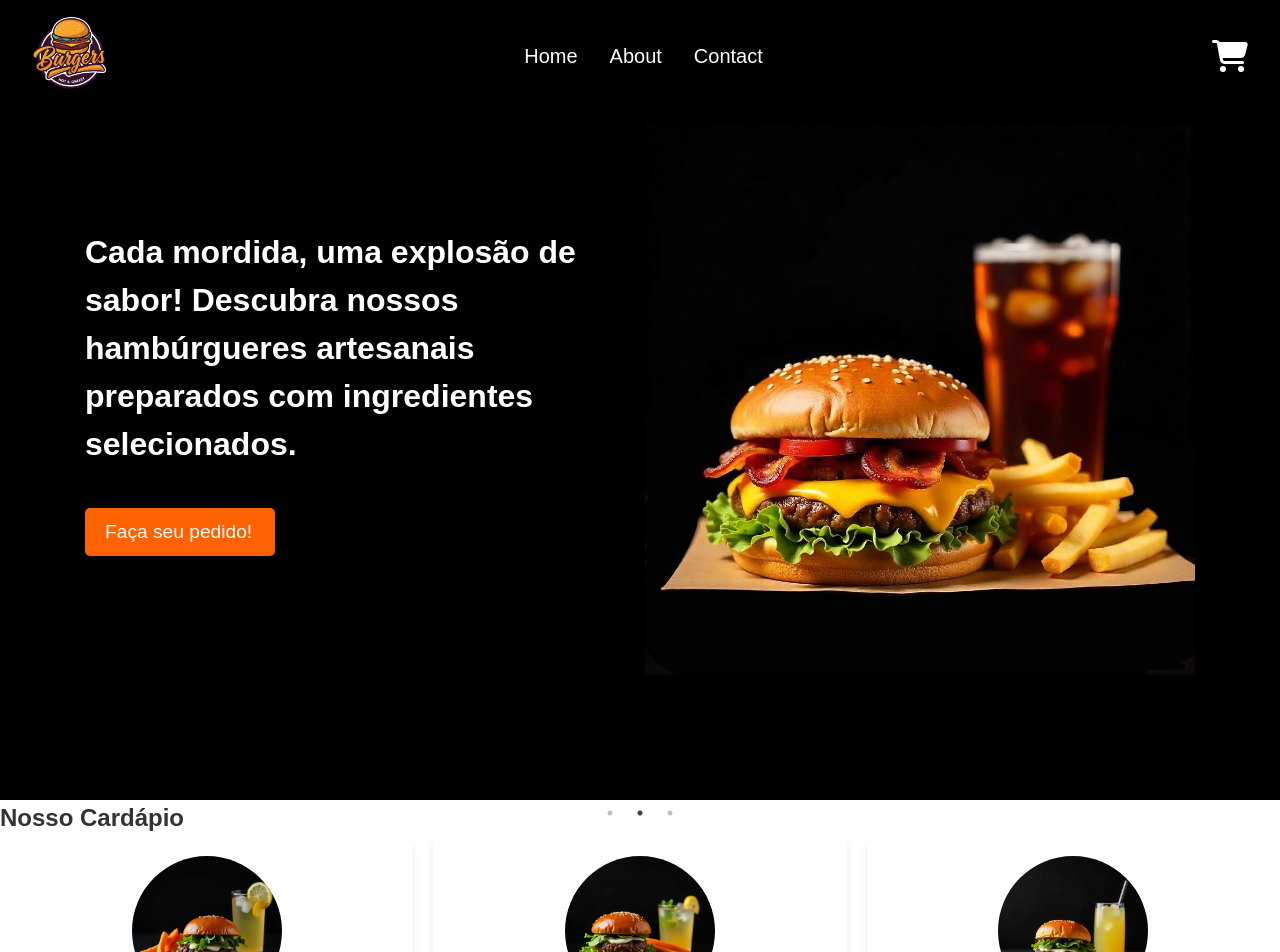
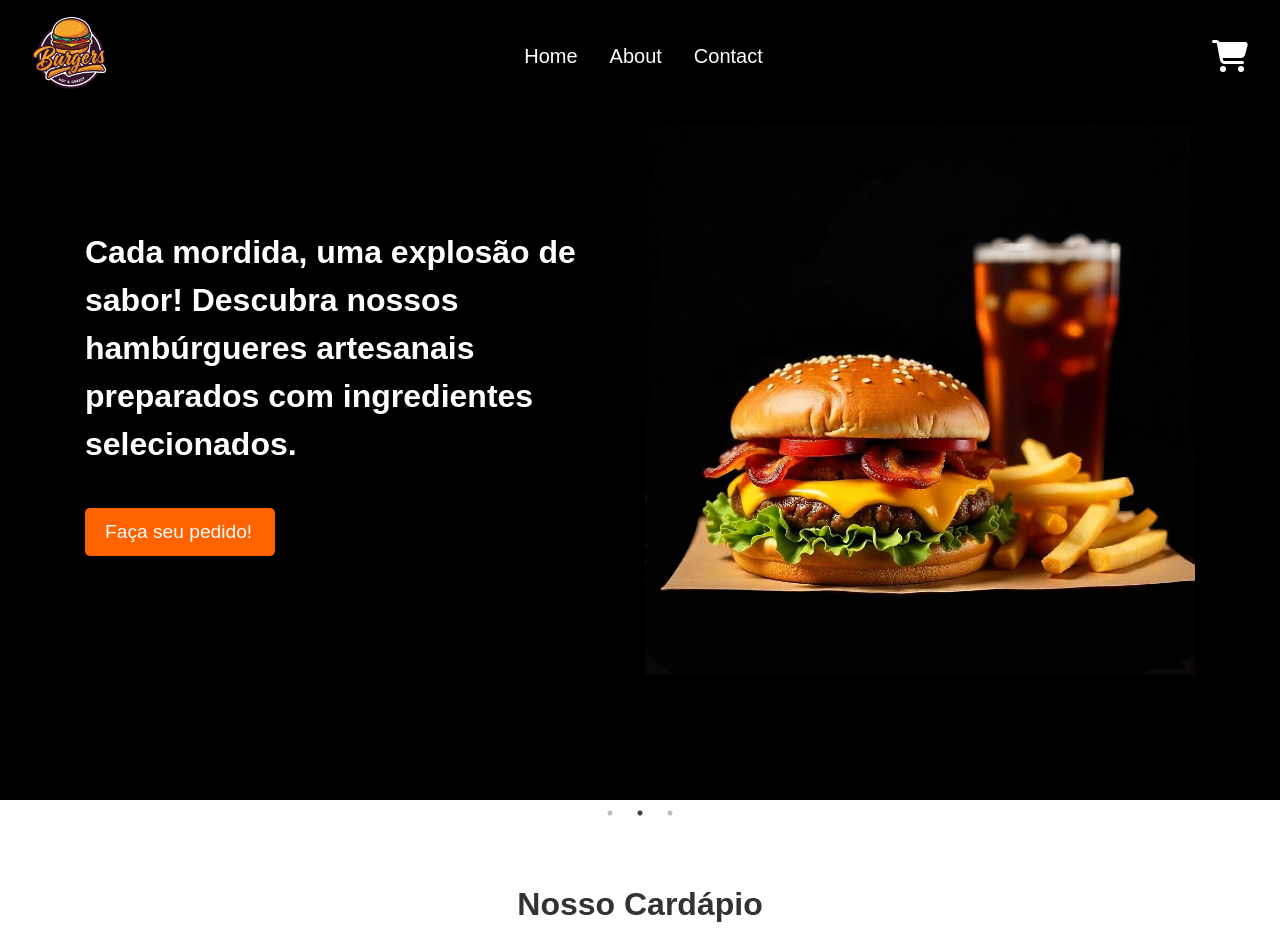
Before and after one commit to ovzm/burgers, a React (Vite) app: page / in a window 1280 px wide. Shown: the top 952 px of the page. Built offline with nearby package versions, Linux system fonts and the light colour scheme.

Commit message:
Commit Grid Home

```diff
--- a/src/Screens/Home/index.jsx
+++ b/src/Screens/Home/index.jsx
@@ -1,16 +1,17 @@
 import CardGrid from "../../components/CardGrid";
 import Carousel from "../../components/Carousel";
 import NavBar from "../../components/NavBar";
+import { SectionCard } from "./style";
 
 export const Home = () => {
   return (
     <div>
       <NavBar />
       <Carousel />
-      <section>
+      <SectionCard>
         <h1>Nosso Cardápio</h1>
-      </section>
-      <CardGrid/>
+        <CardGrid/>
+      </SectionCard>
     </div>
   );
 };
--- a/src/Screens/Home/style.js
+++ b/src/Screens/Home/style.js
@@ -1,16 +1,13 @@
 import styled from "styled-components";
 
-export const CarouselSection = styled.section`
-  height: 100vh;
-  background-color: black;
+export const SectionCard = styled.section`
   display: flex;
+  flex-direction: column;
   align-items: center;
-  justify-content: center;
+  margin: 5rem 0;
+
+  h1 {
+    font-size: 2rem;
+    margin-bottom: 2rem;
+  }
 `;
-
-export const ContentSection = styled.section`
-  height: 100vh;
-  background-color: white;
-
-  text-align: center;
-`;
--- a/src/components/CardGrid/style.js
+++ b/src/components/CardGrid/style.js
@@ -2,7 +2,7 @@ import styled from "styled-components";
 
 export const GridContainer = styled.div`
   display: grid;
-  gap: 20px;
+  gap: 50px 100px;
   grid-template-columns: repeat(auto-fit, minmax(250px, 1fr));
 
   @media (min-width: 900px) {
```
